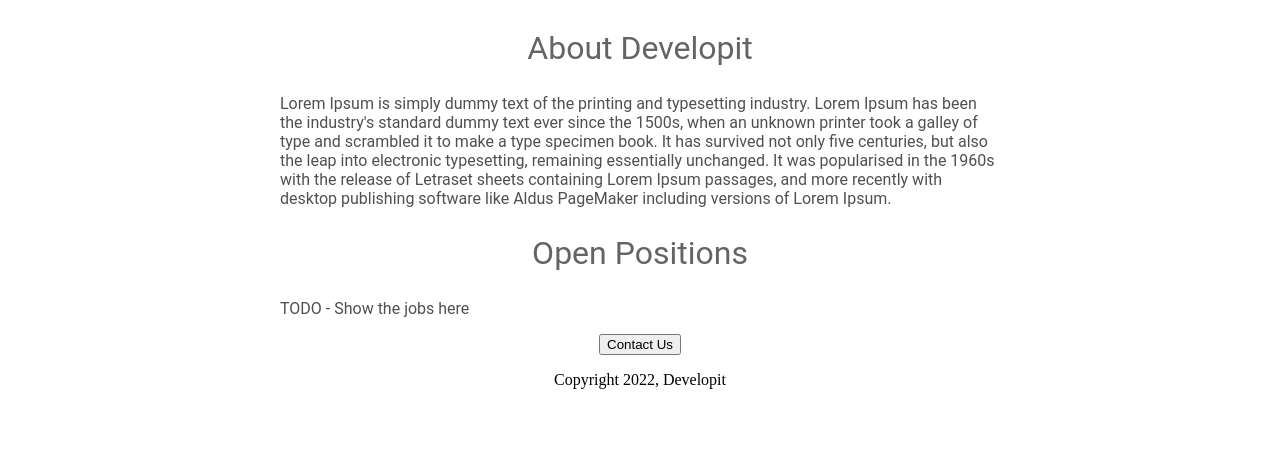
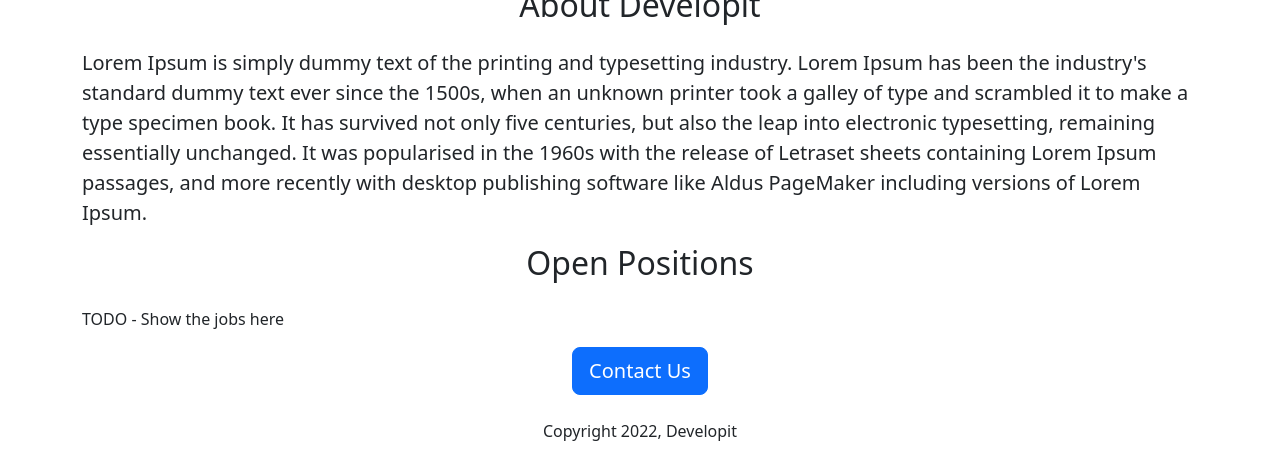
Before and after one commit to jnayush10/developit-careers-website-v2, a Flask app: page / in a window 1280 px wide. Shown: the part 452-911 px from the top of the page. Before the commit the page ends 841 px from the top, so only its background shows below. Run offline with Flask 3, Linux system fonts and the light colour scheme.

Commit message:
replaced custom CSS with Bootstrap

```diff
--- a/templates/home.html
+++ b/templates/home.html
@@ -1,54 +1,31 @@
 <!DOCTYPE html>
 <html>
   <head>
+    <meta charset="utf-8">
+    <meta name="viewport" content="width=device-width, initial-scale=1">
     <title>Developit Careers</title>
+    <link href="https://cdn.jsdelivr.net/npm/bootstrap@5.3.3/dist/css/bootstrap.min.css" rel="stylesheet" integrity="sha384-QWTKZyjpPEjISv5WaRU9OFeRpok6YctnYmDr5pNlyT2bRjXh0JMhjY6hW+ALEwIH" crossorigin="anonymous">
     <style>
-      h1{
-        font-size: 40px;
-        font-family: Roboto;
-        font-weight: normal;
-        color: rgb(50, 50, 50);
-        text-align: center;
-      }
-
-      #banner{
+      #banner {
+        height: 350px;
         width: 100%;
-        height: 350px;
-      }
-
-      h2{
-        font-size: 32px;
-        font-family: Roboto;
-        color: rgb(100, 100, 100);
-        text-align: center;
-        font-weight: normal;
-      }
-
-      .bodytext{
-        font-family: Roboto;
-        color: rgb(80, 80, 80);
-      }
-
-      #container{
-        max-width: 720px;
-        margin: 0 auto;
+        object-fit: cover;
       }
     </style>
   </head>
   <body>
-    <div id="container">
-      <h1>Developit Careers</h1>
-      <img id="banner" src="https://25eda79f-9955-4b2f-95fc-86d095b2cf5f-00-prj52jko7z52.pike.repl.co/static/banner.jpg">
-      <h2>About Developit</h2>
-      <p class="bodytext">Lorem Ipsum is simply dummy text of the printing and typesetting industry. Lorem Ipsum has been the industry's standard dummy text ever since the 1500s, when an unknown printer took a galley of type and scrambled it to make a type specimen book. It has survived not only five centuries, but also the leap into electronic typesetting, remaining essentially unchanged. It was popularised in the 1960s with the release of Letraset sheets containing Lorem Ipsum passages, and more recently with desktop publishing software like Aldus PageMaker including versions of Lorem Ipsum.</p>
-      <h2>Open Positions</h2>
-      <p class="bodytext">TODO - Show the jobs here</p>
-      <div style="text-align: center;">
-        <button>Contact Us</button>
-        <p>Copyright 2022, Developit</p>
+    <div class="container">
+      <h1 class="text-center mt-2 mb-4">Developit Careers</h1>
+      <img class="img-fluid" id="banner" src="https://25eda79f-9955-4b2f-95fc-86d095b2cf5f-00-prj52jko7z52.pike.repl.co/static/banner.jpg">
+      <h2 class="text-center mt-2 mb-4">About Developit</h2>
+      <p class="lead">Lorem Ipsum is simply dummy text of the printing and typesetting industry. Lorem Ipsum has been the industry's standard dummy text ever since the 1500s, when an unknown printer took a galley of type and scrambled it to make a type specimen book. It has survived not only five centuries, but also the leap into electronic typesetting, remaining essentially unchanged. It was popularised in the 1960s with the release of Letraset sheets containing Lorem Ipsum passages, and more recently with desktop publishing software like Aldus PageMaker including versions of Lorem Ipsum.</p>
+      <h2 class="text-center mt-2 mb-4">Open Positions</h2>
+      <p>TODO - Show the jobs here</p>
+      <div class="text-center">
+        <button class="btn btn-primary btn-lg">Contact Us</button>
+        <p class="mt-4">Copyright 2022, Developit</p>
       </div>
     </div>
+    </body>
   </body>
-
-
 </html>
```
